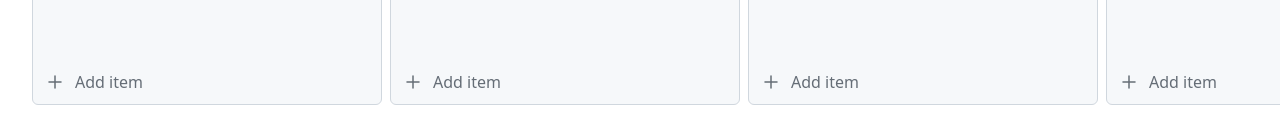
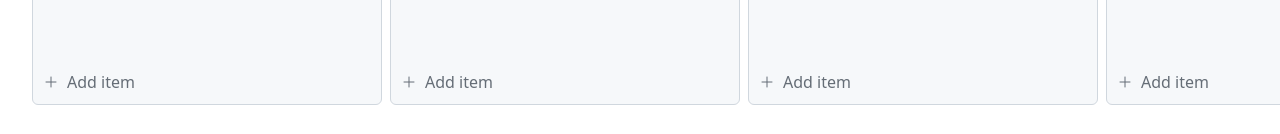
Before and after one commit to CongPham05/NW_Baitap4v2, a React (Vite) app: page /board in a window 1280 px wide. Shown: the part 663-797 px from the top of the page. Built offline with nearby package versions, Linux system fonts and the light colour scheme.

Commit message:
Xoa file Icons

```diff
--- a/src/component/ColumnContainer/index.tsx
+++ b/src/component/ColumnContainer/index.tsx
@@ -3,7 +3,7 @@ import { SortableContext, useSortable } from "@dnd-kit/sortable";
 import { CSS } from "@dnd-kit/utilities";
 import { useMemo, useState, useRef, useEffect } from "react";
 import { Column, Id, Task } from '../../types';
-import PlusIcon from "../../icons/PlusIcon";
+import { PlusIcon } from '@heroicons/react/24/outline';
 import TaskCard from "../TaskCard";
 import Dropdowns from "../Dropdowns/Dropdowns";
 import ModalDelete from "../../services/ModalDelete";
@@ -164,7 +164,7 @@ function ColumnContainer({ column, updateColumn, createTask, tasks }: Props) {
             rounded-md p-2.5 hover:bg-[#eeeff2] text-[#656d76] "
                 onClick={handleShowInput}
             >
-                <PlusIcon />
+                <PlusIcon className="w-4" />
                 Add item
             </button>
             {showInput && (
--- a/src/component/GroupTable/index.tsx
+++ b/src/component/GroupTable/index.tsx
@@ -1,7 +1,7 @@
 import React, { useEffect, useRef, useState } from 'react'
 import { colIdGroupActive, colorOptionSelector, colsSelector, prioritySelector, sizeSelector, statusIconSelector, todosRemainningSelector } from '../../redux/selectors';
 import { useSelector } from 'react-redux';
-import PlusIcon from '../../icons/PlusIcon';
+import { PlusIcon } from '@heroicons/react/24/outline';
 import { ChartPieIcon, PencilIcon } from '@heroicons/react/24/outline';
 import ModalEdit from '../../services/ModalEdit';
 import { ColumnGroup, Id, Task } from '../../types';
@@ -183,8 +183,8 @@ const GroupTable: React.FC<GroupTableProps> = () => {
                             )}
                         </div>
                         <div className="relative flex items-center justify-start dark-text dark-borderB border-b border-solid dark-hover hover:bg-[#f6f8fa]  " >
-                            <div className='px-2 text-[#656d76]'>
-                                <PlusIcon />
+                            <div className='pl-4 text-[#656d76] m'>
+                                <PlusIcon className='w-4' />
                             </div>
                             <div className='relative flex-1 py-2 text-[#656d76] hover:border-[#218bff] cursor-pointer pl-3'
                                 onClick={() => handleShowInputCol(column.id)}
--- a/src/icons/PlusIcon.tsx
+++ /dev/null
@@ -1,9 +0,0 @@
-function PlusIcon() {
-    return (
-        <svg xmlns="http://www.w3.org/2000/svg" fill="none" viewBox="0 0 24 24" strokeWidth={1.5} stroke="currentColor" className="w-6 h-6">
-            <path strokeLinecap="round" strokeLinejoin="round" d="M12 6v12m6-6H6" />
-        </svg>
-    );
-}
-
-export default PlusIcon;
--- a/src/icons/TrashIcon.tsx
+++ /dev/null
@@ -1,19 +0,0 @@
-function TrashIcon() {
-    return (
-        <svg
-            xmlns="http://www.w3.org/2000/svg"
-            fill="none"
-            viewBox="0 0 24 24"
-            strokeWidth={1.5}
-            className="w-6 h-6"
-        >
-            <path
-                strokeLinecap="round"
-                strokeLinejoin="round"
-                d="M14.74 9l-.346 9m-4.788 0L9.26 9m9.968-3.21c.342.052.682.107 1.022.166m-1.022-.165L18.16 19.673a2.25 2.25 0 01-2.244 2.077H8.084a2.25 2.25 0 01-2.244-2.077L4.772 5.79m14.456 0a48.108 48.108 0 00-3.478-.397m-12 .562c.34-.059.68-.114 1.022-.165m0 0a48.11 48.11 0 013.478-.397m7.5 0v-.916c0-1.18-.91-2.164-2.09-2.201a51.964 51.964 0 00-3.32 0c-1.18.037-2.09 1.022-2.09 2.201v.916m7.5 0a48.667 48.667 0 00-7.5 0"
-            />
-        </svg>
-    );
-}
-
-export default TrashIcon;
--- a/src/pages/Board/index.tsx
+++ b/src/pages/Board/index.tsx
@@ -14,7 +14,7 @@ import {
 } from "@dnd-kit/core";
 import { Column, Id, Task } from "../../types"
 import ColumnContainer from "../../component/ColumnContainer";
-import PlusIcon from "../../icons/PlusIcon";
+import { PlusIcon } from '@heroicons/react/24/outline';
 import TaskCard from "../../component/TaskCard";
 import { colsSelector, todosRemainningSelector } from "../../redux/selectors";
 import { addTask, moveTaskToColumn, reorderTasks } from "./tasksSlice";
@@ -38,7 +38,7 @@ function Board() {
         })
     );
     return (
-        <div className='dark-bg_sub pt-1 pb-8 pl-8 flex flex-grow overflow-y-hidden gap-2 bg-white '>
+        <div className='dark-bg_sub pt-1 pb-8 pr-7 pl-8 flex flex-grow overflow-y-hidden gap-2 bg-white '>
             <DndContext
                 sensors={sensors}
                 onDragStart={onDragStart}
@@ -61,7 +61,7 @@ function Board() {
                             className='dark-bg  dark-border  dark-text dark-hover hover:bg-[#fff] flex-shrink-0  cursor-pointer w-11 h-11  bg-[#f6f8fa]
                                     border border-solid border-[#d0d7de] rounded-md flex items-center justify-center'
                         >
-                            <PlusIcon />
+                            <PlusIcon className="w-4" />
                         </div>
                     </SortableContext>
                 </div>
```
